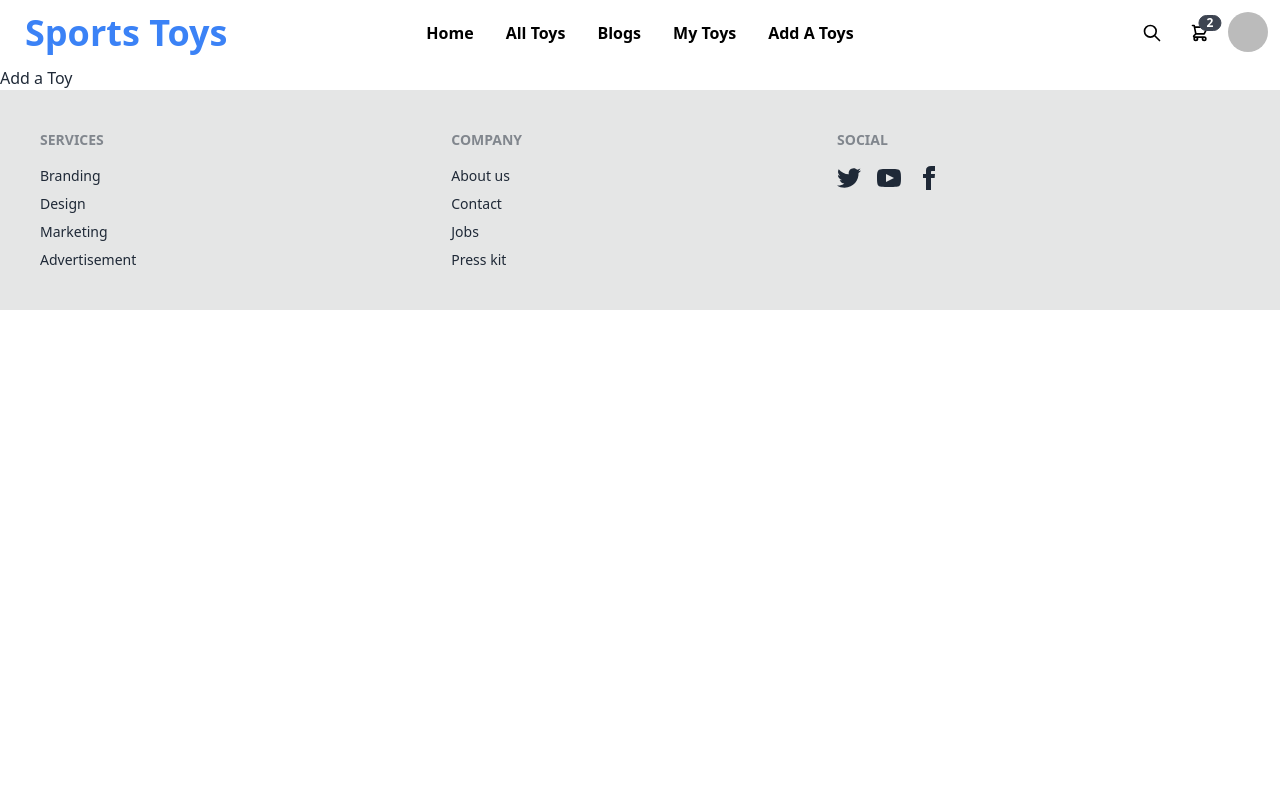
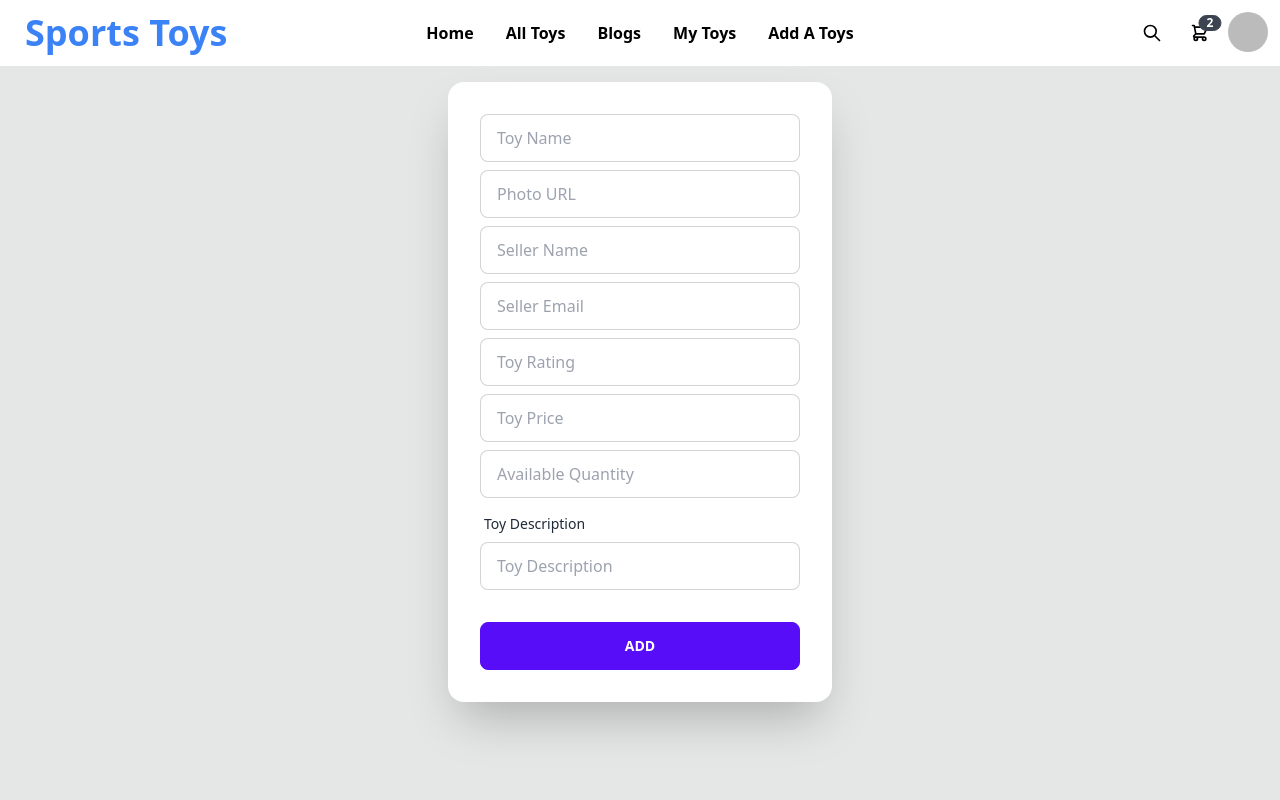
Before and after one commit to Zihanur/Sports-Toys-Ecommerce, a React (Vite) app: page /addatoy in a window 1280 px wide. Shown: the top 800 px of the page. Built offline with nearby package versions, Linux system fonts and the light colour scheme; no server answers; sample sign-in values are in the browser's storage.

Commit message:
Design add a toy page

```diff
--- a/src/components/AddAToy/AddAToy.jsx
+++ b/src/components/AddAToy/AddAToy.jsx
@@ -1,8 +1,93 @@
-
 const AddAToy = () => {
+  //Toys Details route ( /toy/:id ) containing the information (  price, rating, available quantity, and detail description)
   return (
     <div>
-      Add a Toy
+      <div className=" min-h-screen bg-base-300">
+        <div className="hero-content flex-col lg:flex-row-reverse">
+          <div className="card flex-shrink-0 w-full max-w-sm shadow-2xl bg-base-100">
+            <div className="card-body">
+              <div className="form-control">
+                <input
+                  type="text"
+                  name="toy"
+                  placeholder="Toy Name"
+                  className="input input-bordered"
+                  required
+                />
+              </div>
+              <div className="form-control">
+                <input
+                  type="text"
+                  name="photo"
+                  placeholder="Photo URL"
+                  className="input input-bordered"
+                  required
+                />
+              </div>
+              <div className="form-control">
+                <input
+                  type="text"
+                  name="name"
+                  placeholder="Seller Name"
+                  className="input input-bordered"
+                  required
+                />
+              </div>
+              <div className="form-control">
+                <input
+                  type="email"
+                  name="email"
+                  placeholder="Seller Email"
+                  className="input input-bordered"
+                  required
+                />
+              </div>
+              <div className="form-control">
+                <input
+                  type="number"
+                  name="rating"
+                  placeholder="Toy Rating"
+                  className="input input-bordered"
+                  required
+                />
+              </div>
+              <div className="form-control">
+                <input
+                  type="number"
+                  name="price"
+                  placeholder="Toy Price"
+                  className="input input-bordered"
+                  required
+                />
+              </div>
+              <div className="form-control">
+                <input
+                  type="number"
+                  name="quantity"
+                  placeholder="Available Quantity"
+                  className="input input-bordered"
+                  required
+                />
+              </div>
+              <div className="form-control">
+              <label className="label">
+                  <span className="label-text">Toy Description</span>
+                </label>
+                <input
+                  type="textarea"
+                  name="description"
+                  placeholder="Toy Description"
+                  className="input input-bordered"
+                  required
+                />
+              </div>
+              <div className="form-control mt-6">
+                <button className="btn btn-primary">Add</button>
+              </div>
+            </div>
+          </div>
+        </div>
+      </div>
     </div>
   );
 };
--- a/src/components/AllToys/ToyDescription/ToyDescription.jsx
+++ b/src/components/AllToys/ToyDescription/ToyDescription.jsx
@@ -6,7 +6,7 @@ const ToyDescription = () => {
   const { seller, toy_name, price, quantity, details, email, img, rating } =
     toy;
   return (
-    <div>
+    <div className="my-4 mx-4 lg:mx-16">
       <div className="hero min-h-screen bg-base-200">
         <div className="hero-content flex-col">
           <h1 className="text-5xl font-bold">{toy_name} details</h1>
@@ -33,7 +33,7 @@ const ToyDescription = () => {
                 <strong>Rating:</strong> {rating}
               </p>
             </div>
-            <button className="btn btn-primary">Get Started</button>
+            <button className="btn btn-primary">Buy Now</button>
           </div>
         </div>
       </div>
--- a/src/components/Login/Login/Login.jsx
+++ b/src/components/Login/Login/Login.jsx
@@ -7,7 +7,7 @@ const Login = () => {
   const { logIn, googleLogIn } = useContext(AuthContext);
   const [error, setError] = useState("");
   const navigate = useNavigate();
-  const location = useLocation()
+  const location = useLocation();
   const from = location.state?.from?.pathname || "/";
 
   //login with email and password
@@ -16,13 +16,13 @@ const Login = () => {
     const form = event.target;
     const email = form.email.value;
     const password = form.password.value;
-    setError("")
+    setError("");
     //login function
     logIn(email, password)
       .then((result) => {
         const user = result.user;
         setError("");
-        navigate(from,{replace:true})
+        navigate(from, { replace: true });
         console.log(user);
         form.reset();
       })
@@ -46,7 +46,7 @@ const Login = () => {
   };
   return (
     <>
-      <div className="hero min-h-screen bg-base-200">
+      <div className=" min-h-screen bg-base-200">
         <div className="hero-content grid grid-cols-1 ">
           <div className="card flex-shrink-0 w-full mx-auto max-w-sm shadow-2xl bg-base-100">
             <form className="card-body" onSubmit={handleLogin}>
@@ -60,6 +60,7 @@ const Login = () => {
                   name="email"
                   placeholder="email"
                   className="input input-bordered"
+                  required
                 />
               </div>
               <div className="form-control">
@@ -71,6 +72,7 @@ const Login = () => {
                   name="password"
                   placeholder="password"
                   className="input input-bordered"
+                  required
                 />
                 <label className="label">
                   <a href="#" className="label-text-alt link link-hover">
--- a/src/components/Login/Register/Register.jsx
+++ b/src/components/Login/Register/Register.jsx
@@ -4,7 +4,7 @@ import { AuthContext } from "../../../AuthProvider/AuthProvider";
 
 const Register = () => {
   const { createUser, addUserNameImg } = useContext(AuthContext);
-  const [error, setError] =useState("");
+  const [error, setError] = useState("");
 
   const handleCreateUser = (event) => {
     event.preventDefault();
@@ -13,32 +13,32 @@ const Register = () => {
     const photo = form.photo.value;
     const email = form.email.value;
     const password = form.password.value;
-    setError("")
+    setError("");
     //user create function
     createUser(email, password)
       .then((result) => {
         const user = result.user;
         console.log(user);
-        addUserNameImg(name,photo)
-        .then(()=>{
-          console.log("Profile Updated")
-        })
-        .catch(error=>{
-          console.log(error)
-        })
-        setError("")
+        addUserNameImg(name, photo)
+          .then(() => {
+            console.log("Profile Updated");
+          })
+          .catch((error) => {
+            console.log(error);
+          });
+        setError("");
         form.reset();
       })
       .catch((error) => {
         console.log(error);
-        setError(error.message)
+        setError(error.message);
       });
   };
   return (
     <>
-      <div className="hero min-h-screen bg-base-200 w-full">
+      <div className=" min-h-screen bg-base-200 w-full">
         <div className="hero-content ">
-          <div className="card flex-shrink-0 w-full mx-auto shadow-2xl bg-base-100">
+          <div className="card flex-shrink-0 w-full mx-auto max-w-sm shadow-2xl bg-base-100">
             <form className="card-body" onSubmit={handleCreateUser}>
               <h1 className="text-center text-2xl font-bold">Register</h1>
               <div className="form-control">
@@ -50,11 +50,12 @@ const Register = () => {
                   name="name"
                   placeholder="name"
                   className="input input-bordered"
+                  required
                 />
               </div>
               <div className="form-control">
                 <label className="label">
-                  <span className="label-text">Photo</span>
+                  <span className="label-text">Photo URL</span>
                 </label>
                 <input
                   type="text"
@@ -91,7 +92,7 @@ const Register = () => {
                 <button className="btn btn-primary">Register</button>
               </div>
               <p>
-                You have account.
+                You have an account.
                 <Link to={"/login"} className="text-blue-600">
                   Login
                 </Link>
--- a/src/routers/Routers.jsx
+++ b/src/routers/Routers.jsx
@@ -29,8 +29,13 @@ const router = createBrowserRouter([
       },
       {
         path: "/toys/:id",
-        element: <ToyDescription></ToyDescription>,
-        loader:({params})=>fetch(`http://localhost:5000/alltoys/${params.id}`)
+        element: (
+          <PrivateRouter>
+            <ToyDescription></ToyDescription>
+          </PrivateRouter>
+        ),
+        loader: ({ params }) =>
+          fetch(`http://localhost:5000/alltoys/${params.id}`),
       },
       {
         path: "/blogs",
@@ -50,7 +55,11 @@ const router = createBrowserRouter([
       },
       {
         path: "/addatoy",
-        element: <AddAToy></AddAToy>,
+        element: (
+          <PrivateRouter>
+            <AddAToy></AddAToy>
+          </PrivateRouter>
+        ),
       },
       {
         path: "/toydetails",
```
